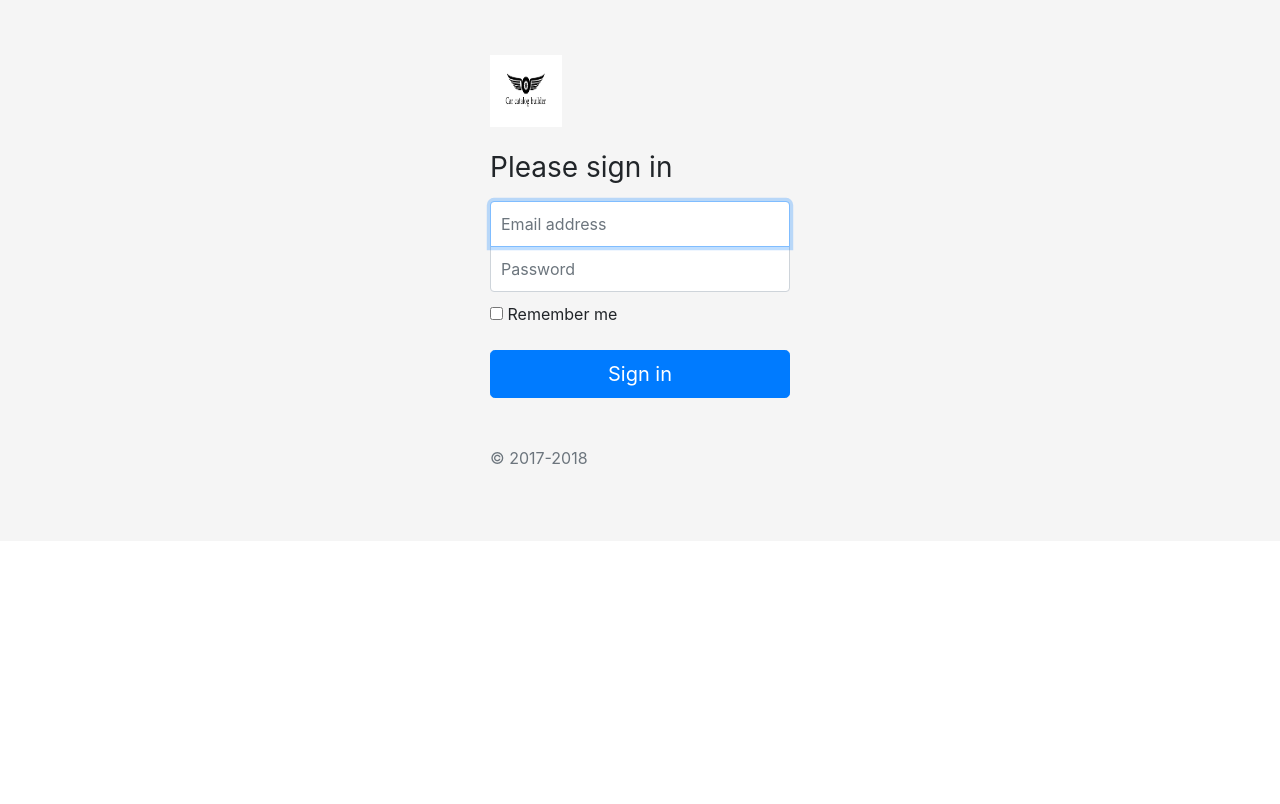
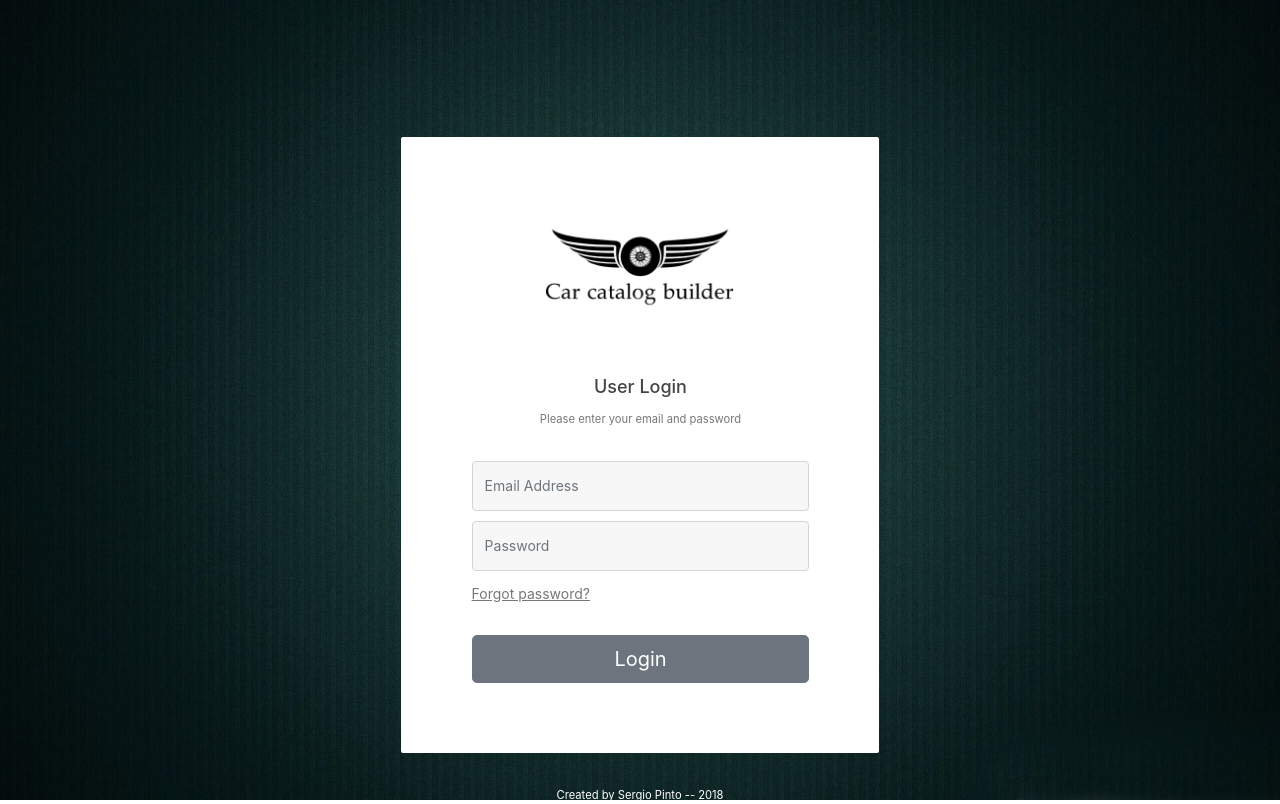
Before and after one commit to sergiopj/carCatalogMakerAngular, an Angular app in the folder catalog-app/: page / in a window 1280 px wide. Built offline with nearby package versions, Linux system fonts and the light colour scheme.

Commit message:
finish visual login screen

```diff
--- a/catalog-app/src/app/components/login/login.component.html
+++ b/catalog-app/src/app/components/login/login.component.html
@@ -1,17 +1,24 @@
-<div class="loginBox">
-  <form class="form-signin">
-    <img class="mb-4" src="../../../assets/img/logo.png" alt="Main Logo" width="72" height="72">
-    <h1 class="h3 mb-3 font-weight-normal">Please sign in</h1>
-    <label for="inputEmail" class="sr-only">Email address</label>
-    <input type="email" id="inputEmail" class="form-control" placeholder="Email address" required autofocus>
-    <label for="inputPassword" class="sr-only">Password</label>
-    <input type="password" id="inputPassword" class="form-control" placeholder="Password" required>
-    <div class="checkbox mb-3">
-      <label>
-        <input type="checkbox" value="remember-me"> Remember me
-      </label>
-    </div>
-    <button class="btn btn-lg btn-primary btn-block" type="submit">Sign in</button>
-    <p class="mt-5 mb-3 text-muted">&copy; 2017-2018</p>
-  </form>
+<div class="container LoginForm">
+  <div class="login-form">
+  <div class="main-div">
+      <div class="panel">
+        <img class="mb-4 img-responsive" src="../../../assets/img/logo.png" alt="Main Logo">
+        <h2>User Login</h2>
+        <p><small>Please enter your email and password</small></p>
+     </div>
+      <form id="Login">
+          <div class="form-group">
+              <input type="email" class="form-control" id="inputEmail" placeholder="Email Address">
+          </div>
+          <div class="form-group">
+              <input type="password" class="form-control" id="inputPassword" placeholder="Password">
+          </div>
+          <div class="forgot">
+            <a href="reset.html">Forgot password?</a>
+          </div>
+          <button type="submit" class="btn btn-secondary btn-lg btn-block">Login</button>
+      </form>
+  </div>
+  <p class="botto-text"><small>Created by Sergio Pinto -- {{ year }}</small></p>
+  </div>
 </div>
--- /dev/null
+++ b/catalog-app/src/app/components/login/login.component.scss
@@ -0,0 +1,78 @@
+
+.LoginForm{
+    background-image:url("../../../assets/img/loginBack.jpg");
+    background-repeat:no-repeat;
+    background-position:center;
+    background-size:cover;
+    padding:10px;
+    position: absolute;
+    height: 100%;
+    max-width: 100%;
+}
+
+img{
+    display:block;
+    margin:auto;
+}
+
+button:hover {
+  background-color: rgba(0,0,0,0);
+  color: #3a7999;
+}
+
+.form-heading { color:#fff; font-size:23px;}
+.panel h2{ color:#444444; font-size:18px; margin:0 0 8px 0;}
+.panel p { color:#777777; font-size:14px; margin-bottom:30px; line-height:24px;}
+.login-form .form-control {
+  background: #f7f7f7 none repeat scroll 0 0;
+  border: 1px solid #d4d4d4;
+  border-radius: 4px;
+  font-size: 14px;
+  height: 50px;
+  line-height: 50px;
+}
+.main-div {
+  background: #ffffff none repeat scroll 0 0;
+  border-radius: 2px;
+  margin: 10px auto 30px;
+  max-width: 38%;
+  padding: 50px 70px 70px 71px;
+}
+
+.login-form .form-group {
+  margin-bottom:10px;
+}
+.login-form{
+    text-align:center;
+    position:relative;
+    top: 15%;
+}
+
+.forgot a {
+  color: #777777;
+  font-size: 14px;
+  text-decoration: underline;
+}
+.login-form  .btn.btn-primary {
+  background: #f0ad4e none repeat scroll 0 0;
+  border-color: #f0ad4e;
+  color: #ffffff;
+  font-size: 14px;
+  width: 100%;
+  height: 50px;
+  line-height: 50px;
+  padding: 0;
+}
+.forgot {
+  text-align: left; margin-bottom:30px;
+}
+.botto-text {
+  color: #ffffff;
+  font-size: 14px;
+  margin: auto;
+}
+.login-form .btn.btn-primary.reset {
+  background: #ff9900 none repeat scroll 0 0;
+}
+.back { text-align: left; margin-top:10px;}
+.back a {color: #444444; font-size: 13px;text-decoration: none;}
--- a/catalog-app/src/app/components/login/login.component.ts
+++ b/catalog-app/src/app/components/login/login.component.ts
@@ -2,9 +2,12 @@ import { Component, OnInit } from '@angular/core';
 
 @Component({
   selector: 'app-login',
-  templateUrl: './login.component.html'
+  templateUrl: './login.component.html',
+  styleUrls: ['./login.component.scss']
 })
 export class LoginComponent implements OnInit {
+
+  public year = new Date().getFullYear();
 
   constructor() { }
 
--- a/catalog-app/src/index.html
+++ b/catalog-app/src/index.html
@@ -8,6 +8,7 @@
   <meta name="viewport" content="width=device-width, initial-scale=1">
   <link rel="icon" type="image/x-icon" href="favicon.ico">
   <link rel="stylesheet" href="https://stackpath.bootstrapcdn.com/bootstrap/4.1.3/css/bootstrap.min.css" integrity="sha384-MCw98/SFnGE8fJT3GXwEOngsV7Zt27NXFoaoApmYm81iuXoPkFOJwJ8ERdknLPMO" crossorigin="anonymous">
+
 </head>
 <body>
   <app-root></app-root>
--- a/catalog-app/src/styles.css
+++ b/catalog-app/src/styles.css
@@ -1,40 +1,15 @@
 /* You can add global styles to this file, and also import other style files */
-.loginBox {
-  display: -ms-flexbox;
-  display: flex;
-  -ms-flex-align: center;
-  align-items: center;
-  padding-top: 40px;
-  padding-bottom: 40px;
-  background-color: #f5f5f5;
+
+
+/* to center elements*/
+.center {
+  margin-left: auto;
+  margin-right: auto;
+  display: block;
 }
 
-.form-signin {
-  width: 100%;
-  max-width: 330px;
-  padding: 15px;
-  margin: auto;
+.img-responsive{
+  max-width: 100%;
+  height: auto;
+  display:block;
 }
-.form-signin .checkbox {
-  font-weight: 400;
-}
-.form-signin .form-control {
-  position: relative;
-  box-sizing: border-box;
-  height: auto;
-  padding: 10px;
-  font-size: 16px;
-}
-.form-signin .form-control:focus {
-  z-index: 2;
-}
-.form-signin input[type="email"] {
-  margin-bottom: -1px;
-  border-bottom-right-radius: 0;
-  border-bottom-left-radius: 0;
-}
-.form-signin input[type="password"] {
-  margin-bottom: 10px;
-  border-top-left-radius: 0;
-  border-top-right-radius: 0;
-}
```
Also changed, not shown: catalog-app/src/assets/img/loginBack.jpg (added).
